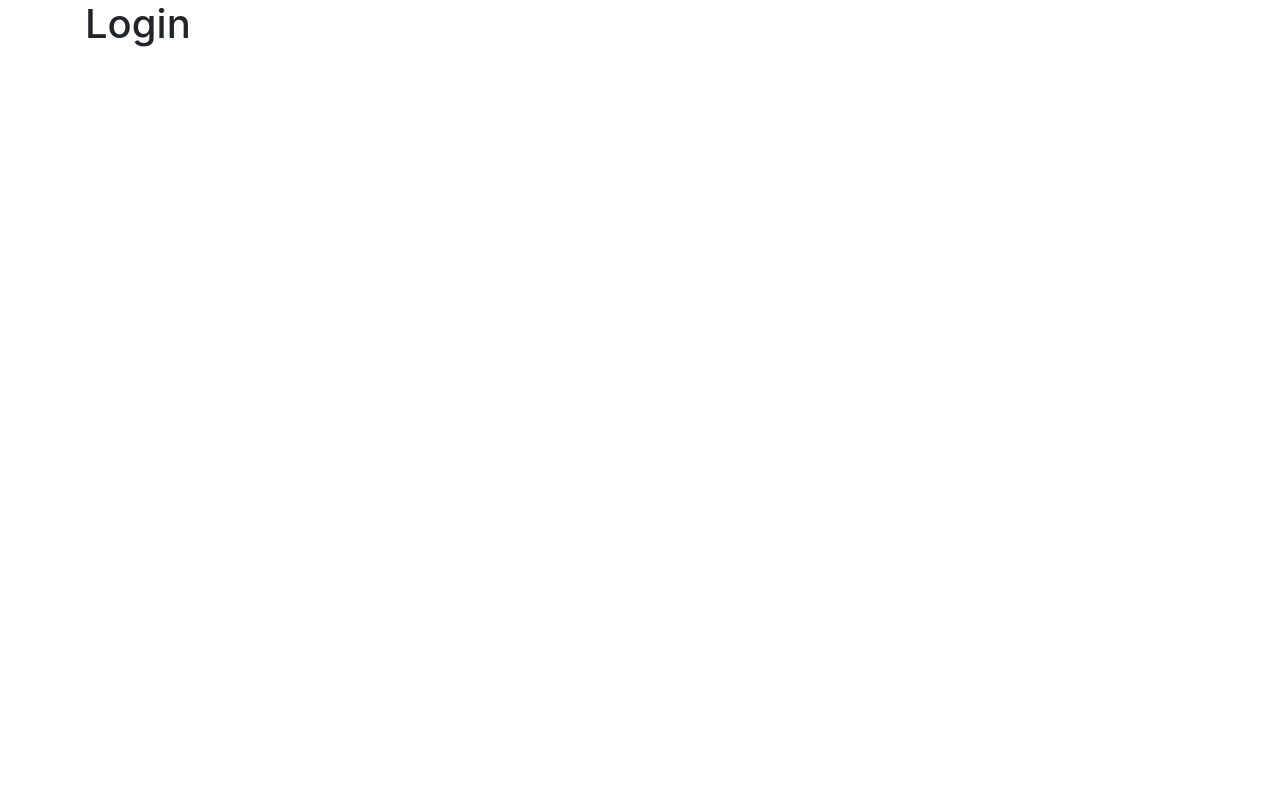
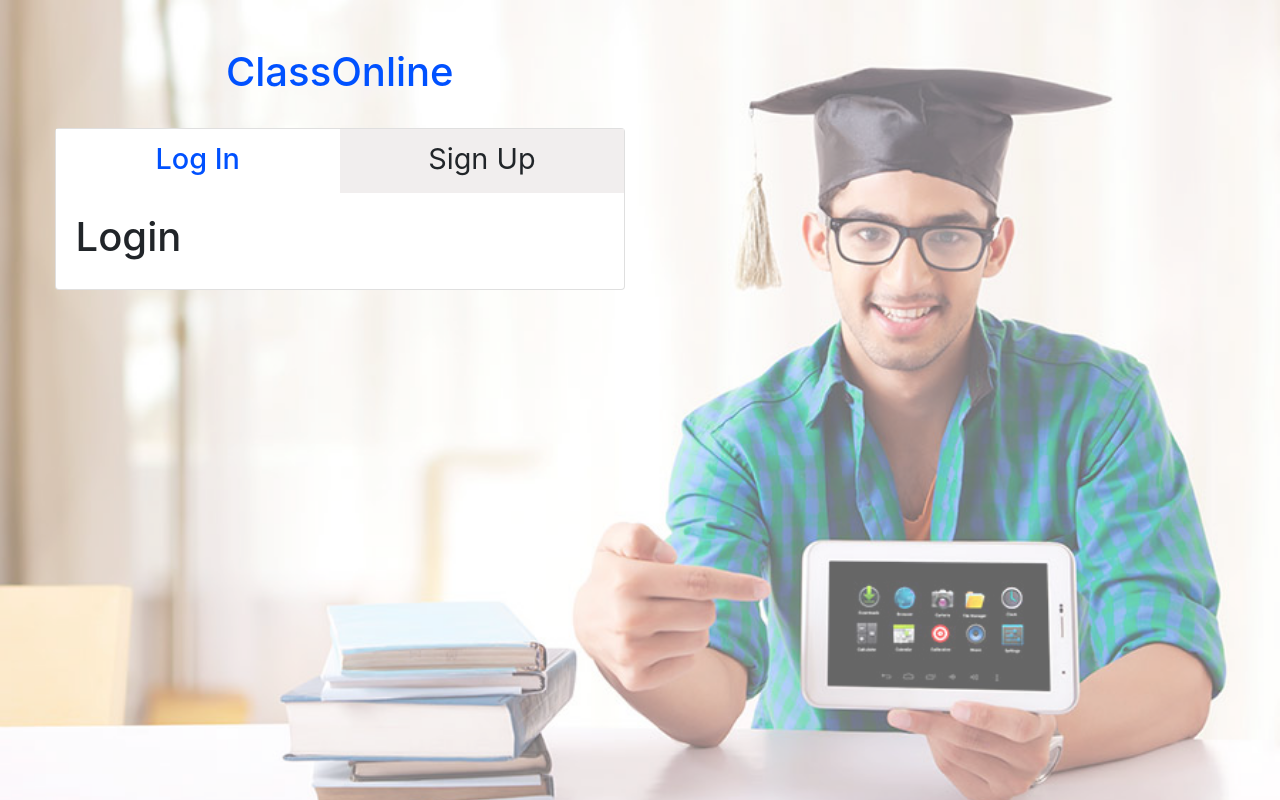
Before and after one commit to s-xync/class-online, a React (Create React App) app in the folder client/: page /login in a window 1280 px wide. Built offline with nearby package versions, Linux system fonts and the light colour scheme.

Commit message:
tabbed setup

```diff
--- a/client/src/App.js
+++ b/client/src/App.js
@@ -1,17 +1,15 @@
 import React, { Component } from "react";
 import { BrowserRouter as Router, Switch, Route } from "react-router-dom";
 import Login from "./components/login";
-import Signup from "./components/signup";
 
 const App = () => (
-  <div className="container">
   <Router>
     <Switch>
       <Route exact path="/login">
         <Login />
       </Route>
       <Route exact path="/signup">
-          <Signup />
+        <Login />
       </Route>
       <Route exact path="/">
         <h1>Sensitive Page</h1>
@@ -21,7 +19,6 @@ const App = () => (
       </Route>
     </Switch>
   </Router>
-  </div>
 );
 
 export default App;
--- a/client/src/components/login/index.jsx
+++ b/client/src/components/login/index.jsx
@@ -1,7 +1,96 @@
 import React, { Component } from "react";
+import { withRouter } from "react-router-dom";
+import {
+  Container,
+  Row,
+  Col,
+  Nav,
+  NavLink,
+  NavItem,
+  TabContent,
+  TabPane,
+  Card,
+  CardTitle,
+  CardBody,
+  CardText,
+  Button
+} from "reactstrap";
+import classnames from "classnames";
 
-const Login = () => {
-  return <h1>Login</h1>;
-};
+import "./styles/styles.css";
 
-export default Login;
+class Login extends Component {
+  state = { activeTab: "login" };
+
+  componentDidMount() {
+    if (this.props.match.path.includes("signup")) {
+      this.setState({ activeTab: "" });
+    }
+    console.log({ path: this.props.match.path });
+  }
+
+  tabClickHandler = tabKey => {
+    this.props.history.push(`/${tabKey}`);
+  };
+
+  render() {
+    const activeTab = this.props.match.path.includes("signup")
+      ? "signup"
+      : "login";
+    return (
+      <div className="background-image">
+        <Row>
+          <Col md="6" sm="12">
+            <Row>
+              <Col sm="1"></Col>
+              <Col sm="11">
+                <div className="signup-box">
+                  <h1 className="text-center brand-name">ClassOnline</h1>
+                  <br />
+                  <Card>
+                    <Nav tabs>
+                      <NavItem>
+                        <NavLink
+                          className={classnames({
+                            active: activeTab === "login"
+                          })}
+                          onClick={() => this.tabClickHandler("login")}
+                        >
+                          Log In
+                        </NavLink>
+                      </NavItem>
+                      <NavItem>
+                        <NavLink
+                          className={classnames({
+                            active: activeTab === "signup"
+                          })}
+                          onClick={() => this.tabClickHandler("signup")}
+                        >
+                          Sign Up
+                        </NavLink>
+                      </NavItem>
+                    </Nav>
+                    <TabContent activeTab={activeTab}>
+                      <TabPane tabId="login">
+                        <CardBody>
+                          <h1>Login</h1>
+                        </CardBody>
+                      </TabPane>
+                      <TabPane tabId="signup">
+                        <CardBody>
+                          <h1>Signup</h1>
+                        </CardBody>
+                      </TabPane>
+                    </TabContent>
+                  </Card>
+                </div>
+              </Col>
+            </Row>
+          </Col>
+        </Row>
+      </div>
+    );
+  }
+}
+
+export default withRouter(Login);
--- /dev/null
+++ b/client/src/components/login/styles/styles.css
@@ -0,0 +1,48 @@
+.background-image {
+  z-index: 1;
+}
+
+.background-image:before {
+  content: "";
+  position: absolute;
+  z-index: -1;
+  top: 0;
+  bottom: 0;
+  left: 0;
+  right: 0;
+  background-image: url("/background.jpg");
+  background-repeat: no-repeat;
+  background-size: 100%;
+  opacity: 0.6;
+  filter: alpha(opacity=60);
+  height: 100%;
+  width: 100%;
+}
+
+.signup-box .brand-name {
+  margin-top: 3rem;
+  color: #0051ff;
+}
+
+.nav-item {
+  width: 50%;
+  height: 4rem;
+  cursor: pointer;
+}
+
+.nav-item > .nav-link {
+  width: 100%;
+  height: inherit;
+  text-align: center;
+  background-color: #f1eeee;
+  font-size: 1.8rem;
+  border: unset;
+  border-top-left-radius: unset;
+  border-top-right-radius: unset;
+}
+
+.nav-item > .nav-link.active,
+.nav-item > .nav-link.active:hover {
+  font-weight: 500;
+  color: #0051ff;
+}
--- a/client/src/components/signup/index.jsx
+++ /dev/null
@@ -1,7 +0,0 @@
-import React, { Component } from "react";
-
-const Signup = () => {
-  return <h1>Signup</h1>;
-};
-
-export default Signup;
```
Also changed, not shown: client/public/background.jpg (added). Lines whose indentation alone changed are shown as unchanged.
